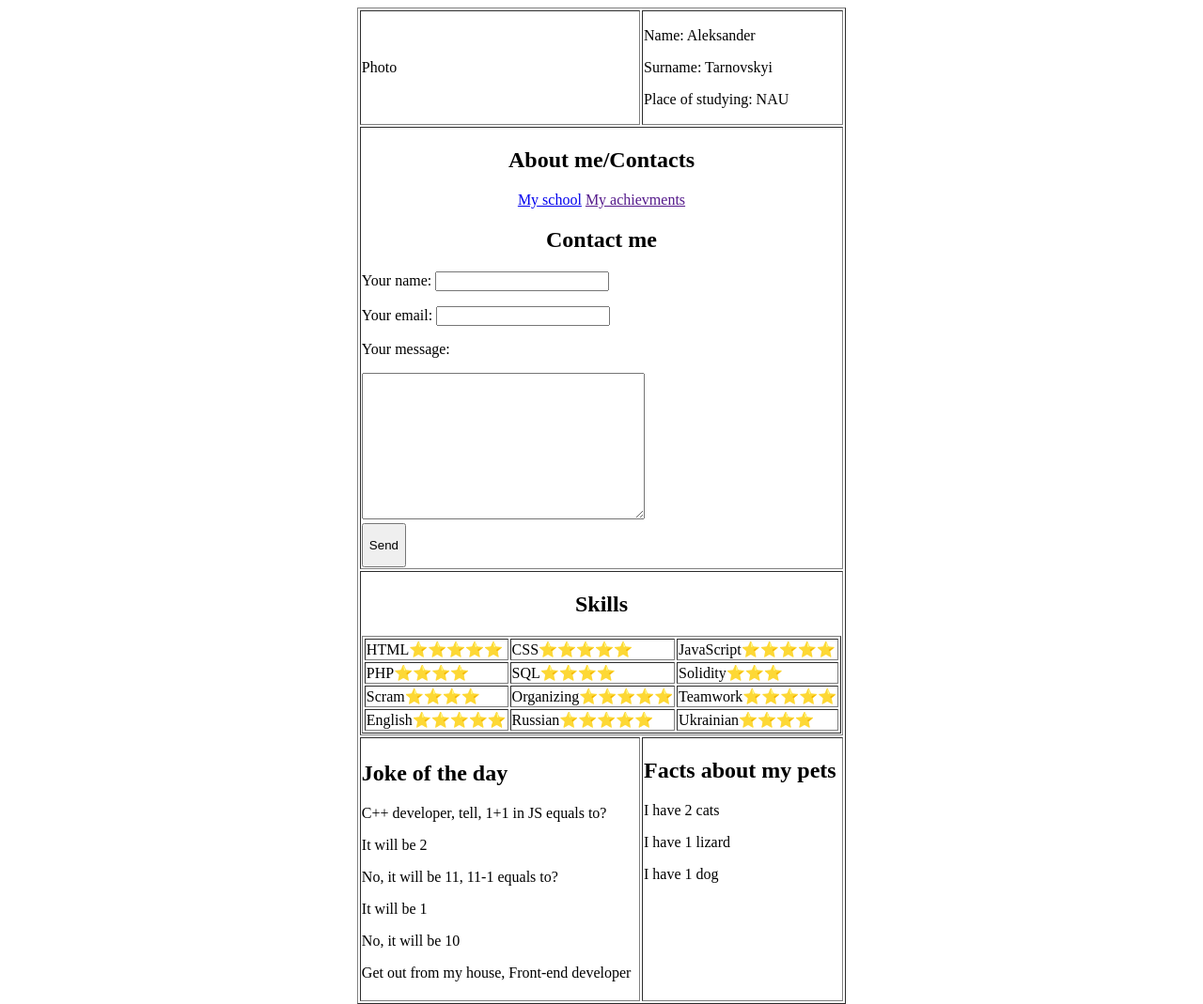
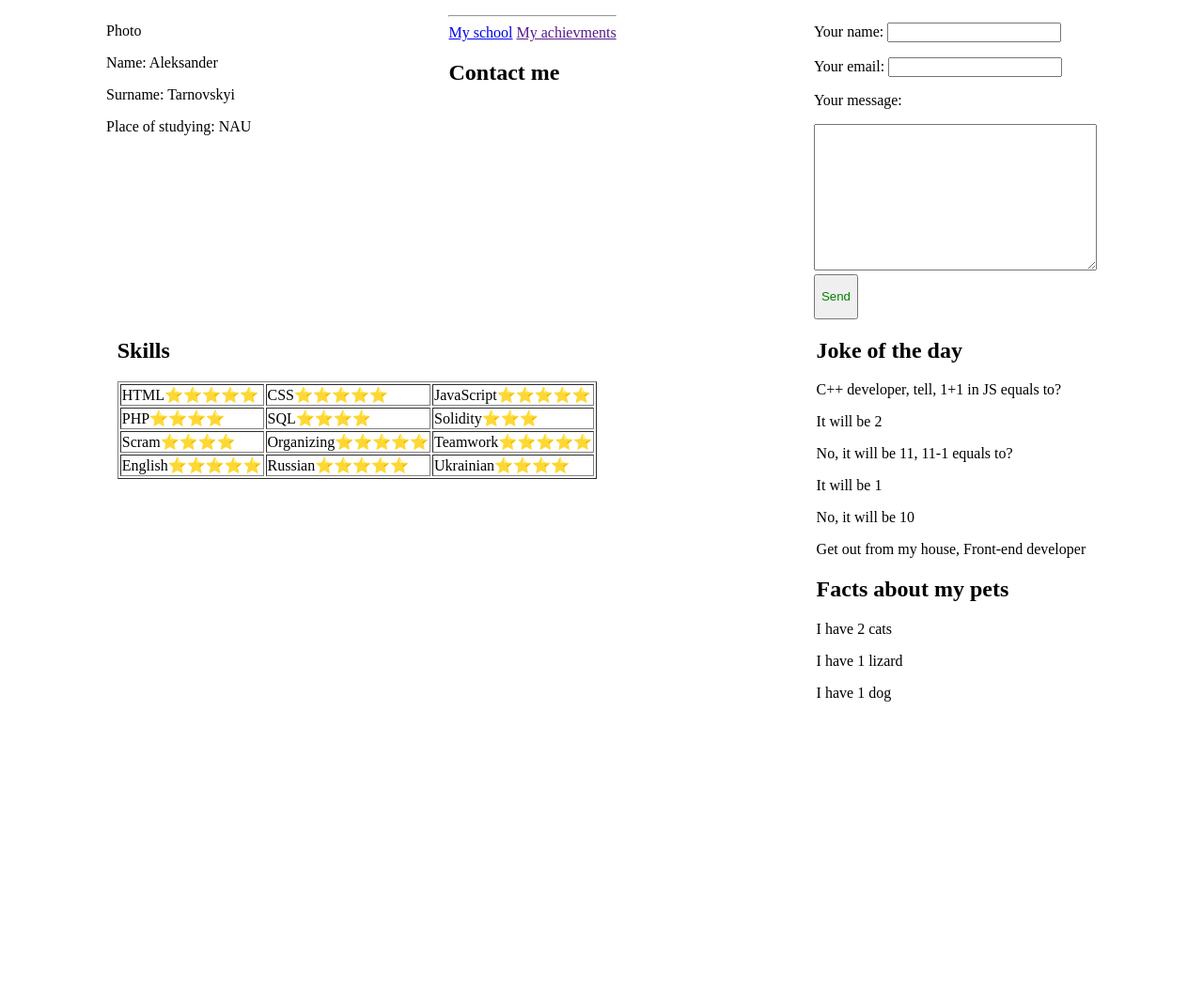
Before and after one commit to GrafAleksander/WEB, a plain HTML site: page index.html in a window 1280 px wide. Shown: the whole page at 94% size. After the commit the page ends 800 px from the top, so only its background shows below. Drawn offline with Linux system fonts and the light colour scheme.

Commit message:
Laba 3/4

```diff
--- a/index.html
+++ b/index.html
@@ -1,91 +1,90 @@
 <!DOCTYPE html>
 <html>
+
 <head>
     <meta charset="utf-8">
     <title>Personal Site ALeksander</title>
+    <link rel="stylesheet" href="styles.css">
+    <style type="text/css">
+        .flex {
+            display: flex;
+            justify-content: space-around;
+        }
+    </style>
 </head>
+
 <body>
-	<table border="1" align="center">
-		<tr>
-			<td>
+<div class ="flex">
+    <div>
         <p>Photo</p>
-			</td>
-			<td>
         <p>Name: Aleksander</p>
         <p>Surname: Tarnovskyi</p>
         <p>Place of studying: NAU</p>
-			</td>
-		</tr>
-		<tr>
-			<td colspan="2">
-				<center><h2>About me/Contacts</h2></center>
-				<center>
+    </div>
+    <div id="about">
+        <hr>
         <a href="my_school.html">My school</a>
         <a href="">My achievments</a>
-				</center>
-				<center><h2>Contact me</h2></center>
+
+        <h2>Contact me</h2>
+   </div>
+
     <form action="mailto:6979024@stud.nau.edu.ua" method="post" enctype="text/plain">
         <p>Your name: <input type="text"></p>
-					<p>Your email: <input type="email"><p>
+        <p>Your email: <input type="email"></p>
         <p>Your message:</p>
         <textarea cols="35" rows="10"></textarea>
         <br>
-					<button>
+        <button style="color: green;">
             <p>Send</p>
         </button>
     </form>
-			</td>
+</div>
+<div class="flex">
+    <div>
+    <h2>
+        Skills
+    </h2>
+
+    <table border="1">
+        <tr class="Skills">
+            <td>HTML⭐️⭐️⭐️⭐️⭐️</td>
+            <td>CSS⭐️⭐️⭐️⭐️⭐️</td>
+            <td>JavaScript⭐️⭐️⭐️⭐️⭐️</td>
         </tr>
-		<tr>
-			<td colspan="2">
-				<h2><center>Skills</center></h2>
-				<table border="1">
-					<tr>
-						<td>HTML⭐⭐⭐⭐⭐</td>
-						<td>CSS⭐⭐⭐⭐⭐</td>
-						<td>JavaScript⭐⭐⭐⭐⭐</td>
+        <tr class="Skills">
+            <td>PHP⭐️⭐️⭐️⭐️</td>
+            <td>SQL⭐️⭐️⭐️⭐️</td>
+            <td>Solidity⭐️⭐️⭐️</td>
         </tr>
-					<tr>
-						<td>PHP⭐⭐⭐⭐</td>
-						<td>SQL⭐⭐⭐⭐</td>
-						<td>Solidity⭐⭐⭐</td>
+        <tr class="Skills">
+            <td>Scram⭐️⭐️⭐️⭐️</td>
+            <td>Organizing⭐️⭐️⭐️⭐️⭐️</td>
+            <td>Teamwork⭐️⭐️⭐️⭐️⭐️</td>
         </tr>
-					<tr>
-						<td>Scram⭐⭐⭐⭐</td>
-						<td>Organizing⭐⭐⭐⭐⭐</td>
-						<td>Teamwork⭐⭐⭐⭐⭐</td>
-					</tr>
-					<tr>
-						<td>English⭐⭐⭐⭐⭐</td>
-						<td>Russian⭐⭐⭐⭐⭐</td>
-						<td>Ukrainian⭐⭐⭐⭐</td>
+        <tr class="Skills">
+            <td>English⭐️⭐️⭐️⭐️⭐️</td>
+            <td>Russian⭐️⭐️⭐️⭐️⭐️</td>
+            <td>Ukrainian⭐️⭐️⭐️⭐️</td>
         </tr>
     </table>
-			</td>
-		</tr>
-		<tr>
-			<td>
+</div>
+
+<div>
     <h2>Joke of the day</h2>
-				<p>C++ developer, tell, 1+1 in JS equals to?</p>
+    <p id="Text">C++ developer, tell, 1+1 in JS equals to?</p>
     <p>It will be 2</p>
     <p>No, it will be 11, 11-1 equals to?</p>
     <p>It will be 1</p>
     <p>No, it will be 10</p>
     <p>Get out from my house, Front-end developer</p>
-			</td>
-			<td>
+
     <h2>Facts about my pets</h2>
     <p>I have 2 cats</p>
     <p>I have 1 lizard</p>
     <p>I have 1 dog</p>
-				<br>
-				<br>
-				<br>
-				<br>
-				<br>
-				<br>
-			</td>
-		</tr>
-	</table>
+</div>
+
 </body>
+
 </html>
```
Also changed, not shown: index for CSS.html (added, +83 -0 lines). Lines whose indentation alone changed are shown as unchanged.
